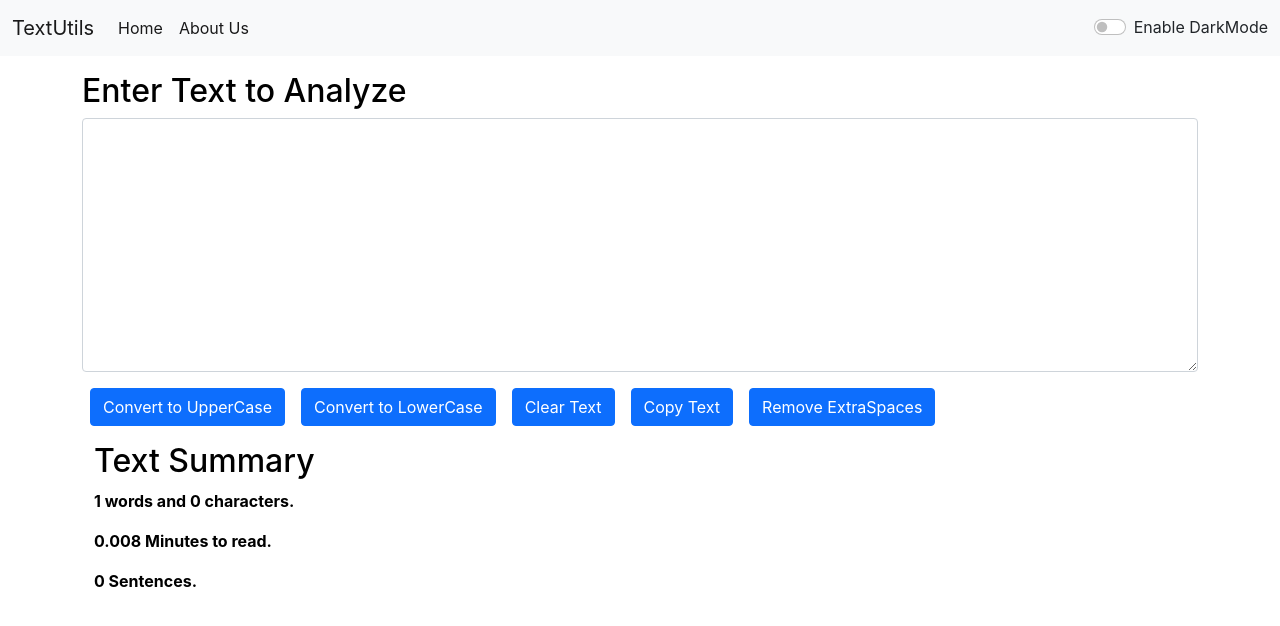
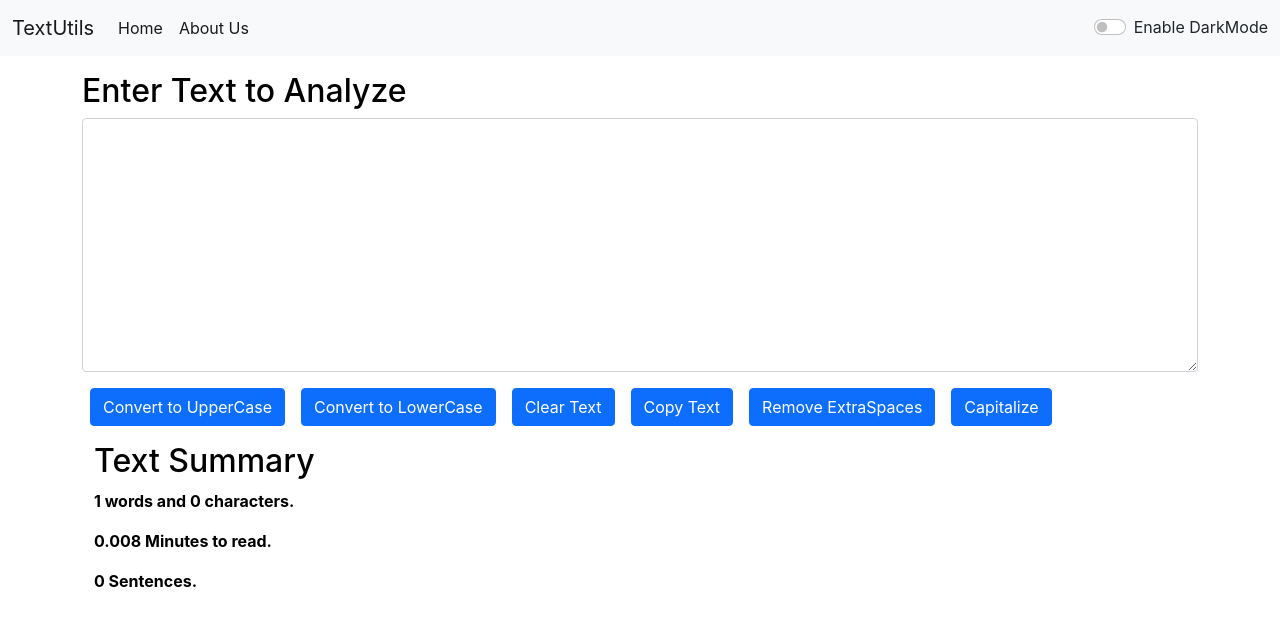
Before and after one commit to Mustaq-Ahmed/Learning-React, a React (Create React App) app: page / in a window 1280 px wide. Shown: the top 626 px of the page. Built offline with nearby package versions, Linux system fonts and the light colour scheme.

Commit message:
Providing Alert For Actions

```diff
--- a/src/App.js
+++ b/src/App.js
@@ -2,25 +2,43 @@ import './App.css';
 import Navbar from './components/Navbar';
 import TextForm from './components/TextForm';
 import React, { useState } from 'react'
+import Alert from './components/Alert';
 
 
 function App() {
-  function toggleMode(){
-    if(mode === "light"){
+  const [mode, setMode] = useState("light");
+  const [alert, setAlert] = useState(null);
+
+  function showAlert(type, message) {
+    setAlert({
+      type: type,
+      msg: message
+    })
+    setTimeout(() => {
+      setAlert(null)
+    }, 1500);
+  }
+
+  function toggleMode() {
+    if (mode === "light") {
       setMode("dark")
       document.body.style.backgroundColor = "#0d0d33"
+      showAlert("success", "Dark mode has been enabled")
     }
-    else{
+    else {
       setMode("light")
       document.body.style.backgroundColor = "white"
+      showAlert("success", "Light mode has been enabled")
     }
   }
-  const [mode, setMode] = useState("light");
+
+
   return (
     <>
-      <Navbar title="TextUtils" about="About Us" mode={mode} toggleMode={toggleMode}/>
+      <Navbar title="TextUtils" about="About Us" mode={mode} toggleMode={toggleMode} />
+      <Alert alert={alert} />
       <div className="container my-3">
-        <TextForm heading = "Enter Text to Analyze" mode={mode}/>
+        <TextForm heading="Enter Text to Analyze" mode={mode} showAlert={showAlert} />
       </div>
     </>
   );
--- /dev/null
+++ b/src/components/Alert.js
@@ -0,0 +1,16 @@
+import React from 'react'
+
+export default function Alert(props) {
+    function capitalize(word){
+        let lower = word.toLowerCase();
+        return lower.charAt(0).toUpperCase() + lower.slice(1);
+    }
+    return (
+
+        props.alert && <div>
+            <div className={`alert alert-${props.alert.type} alert-dismissible fade show`} role="alert">
+                <strong>{capitalize(props.alert.type)}</strong> : {props.alert.msg}
+            </div>
+        </div>
+    )
+}
--- a/src/components/TextForm.js
+++ b/src/components/TextForm.js
@@ -1,31 +1,50 @@
 import React, {useState} from 'react'
+
 
 export default function TextForm(props) {
     function handleOnChange(event){
-        console.log("On Change");
+        // console.log("On Change");
         setText(event.target.value)  // setting text
     }
 
     function handleOnUpClick(){
         // console.log("UpperCase Button was Clicked " + text);
         setText(text.toUpperCase())  //using text from handleOnChange function and converting to uppercase.Note text iscoming from above function
+        props.showAlert("success", "Text is Converted to UpperCase")
     }
     function handleOnLowClick(){
         // console.log("LowerCase Button was Clicked " + text);
         setText(text.toLowerCase())
+        props.showAlert("success", "Text is Converted to LowerCase")
+
     }
     function handleOnClearClick(){
         setText("")
+        props.showAlert("success", "Text Cleared")
     }
     function handleCopy(){
         let content = document.getElementById("mybox");
         content.select();
         navigator.clipboard.writeText(content.value);
+        props.showAlert("success", "Copied to Clipboard")
+
     }
     function handleExtraSpaces(){
         let newText = text.split(/[" "]+/); // Split Text Sentences by one/more Spaces. => returns ARRAY
         setText(newText.join(" "));  // join array items by spaces and returns a string.
+        props.showAlert("success", "Extra Spaces are Removed")
     }
+    function handleCapitalize(){
+        let arr = [];
+        let words = text.split(" ");
+        for(let word of words){
+            let lower = word.toLowerCase();
+            arr.push(lower.charAt(0).toUpperCase() + lower.slice(1));
+        }
+        setText(arr.join(" "))
+        props.showAlert("success", "Words Capitalize")
+    }
+
     const [text, setText] = useState("")  // Default value is blank text (no text)
 
     return (
@@ -40,6 +59,7 @@ export default function TextForm(props) {
             <button type="button" className="btn btn-primary mx-2" onClick={handleOnClearClick} >Clear Text</button>
             <button type="button" className="btn btn-primary mx-2" onClick={handleCopy} >Copy Text</button>
             <button type="button" className="btn btn-primary mx-2" onClick={handleExtraSpaces} >Remove ExtraSpaces</button>
+            <button type="button" className="btn btn-primary mx-2" onClick={handleCapitalize} >Capitalize</button>
         </div>
         <div className="container my-3" style={{color: props.mode === "light"?"black":"white"}}>
             <h2> Text Summary</h2>
```
